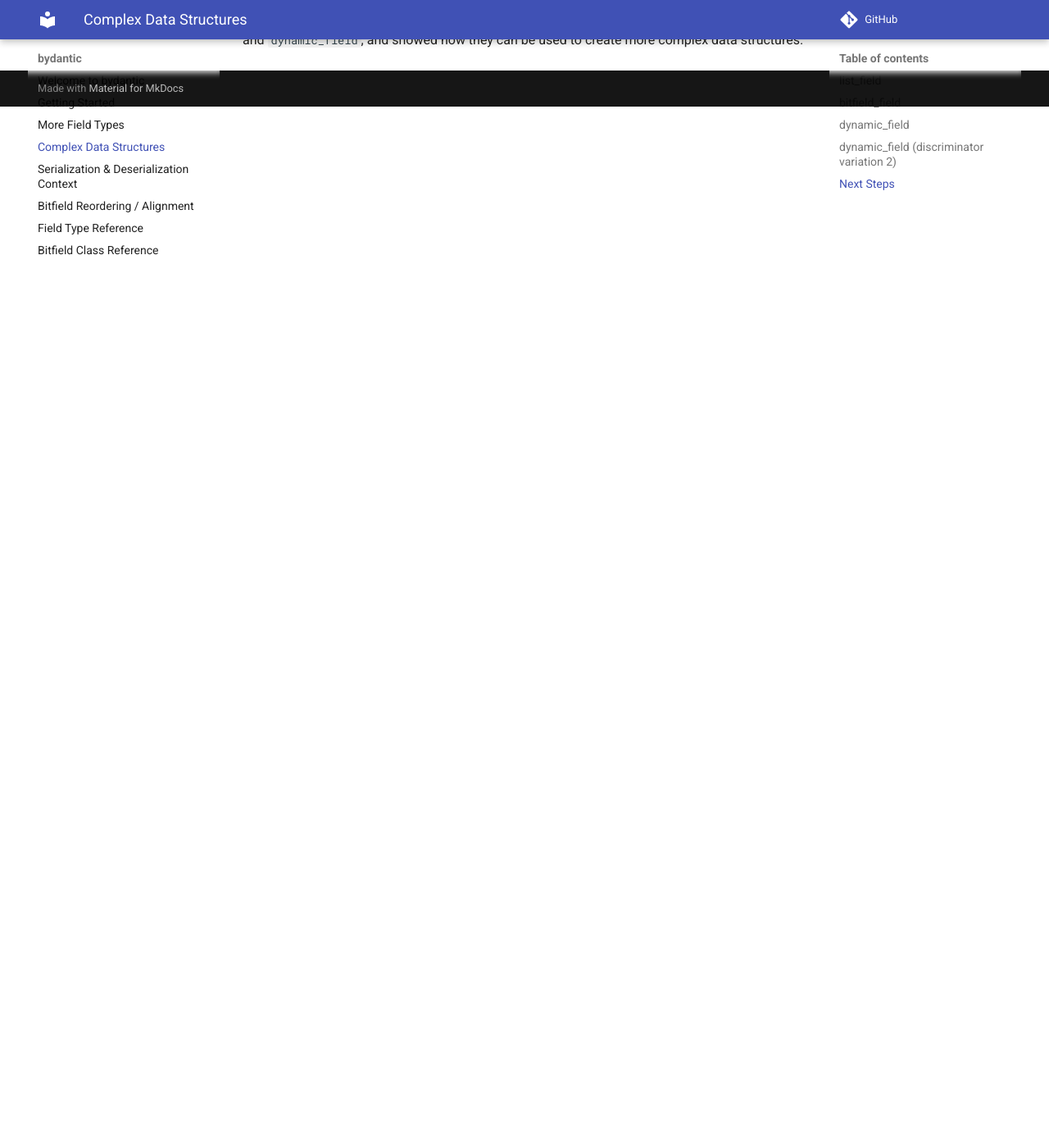
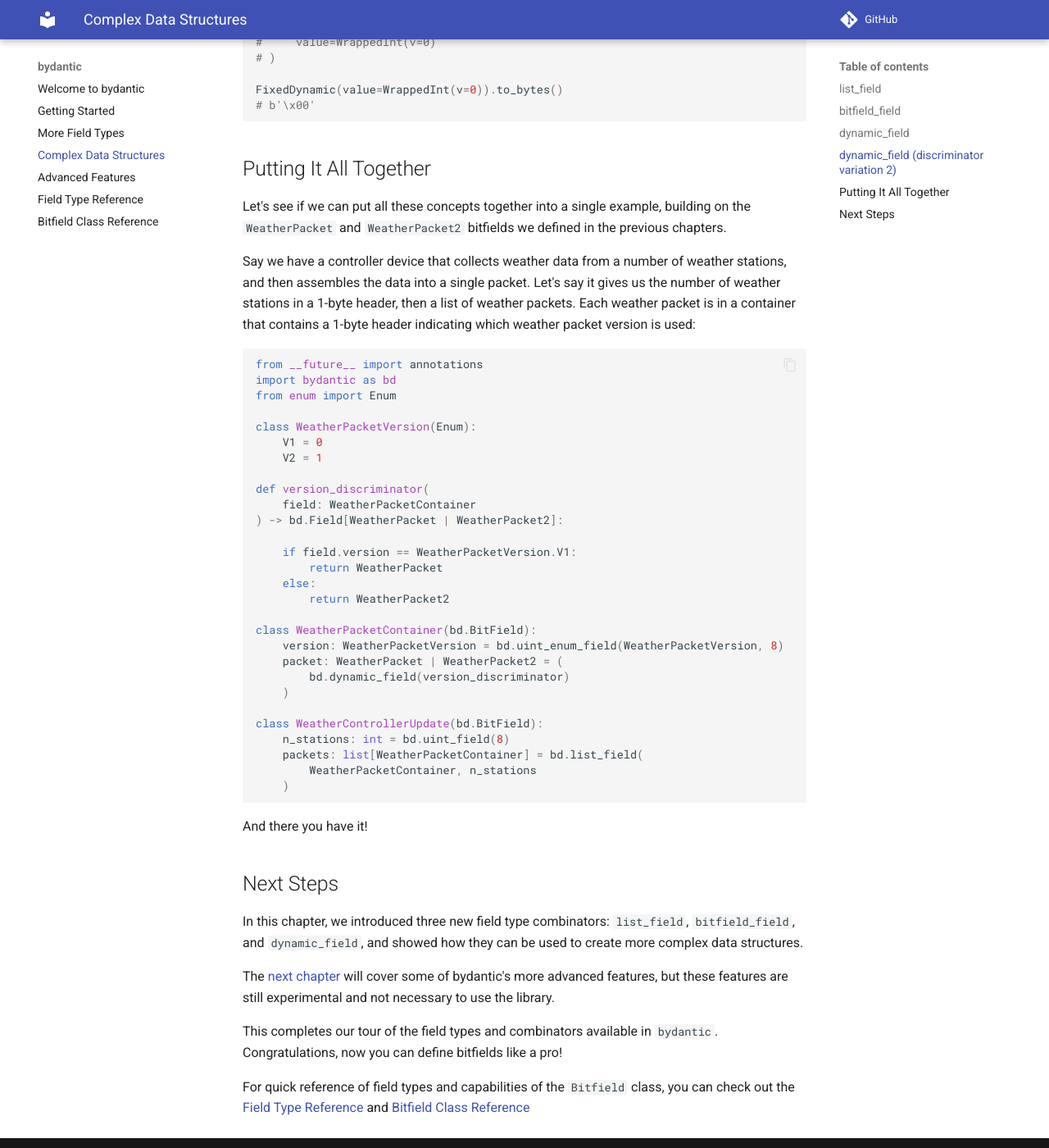
Before and after one commit to khusmann/bydantic, an MkDocs documentation site: the page built from docs/complex-data-structures.md, in a window 1280 px wide and 1400 px high, scrolled down 5749 px. Shown: the whole window at 82% size. Built offline with MkDocs 1.6.1 and Material for MkDocs 9.7.7, drawn with Linux system fonts in a browser that asks for light colours; comment, search, counter and statistics services are not loaded.

Commit message:
add section putting it all together

````diff
--- a/docs/complex-data-structures.md
+++ b/docs/complex-data-structures.md
@@ -295,8 +307,64 @@ FixedDynamic(value=WrappedInt(v=0)).to_bytes()
 # b'\x00'
 ```
 
+## Putting It All Together
+
+Let's see if we can put all these concepts together into a single example,
+building on the `WeatherPacket` and `WeatherPacket2` bitfields we defined in the
+previous chapters.
+
+Say we have a controller device that collects weather data from a number of
+weather stations, and then assembles the data into a single packet. Let's say it
+gives us the number of weather stations in a 1-byte header, then a list of
+weather packets. Each weather packet is in a container that contains a 1-byte
+header indicating which weather packet version is used:
+
+```python
+from __future__ import annotations
+import bydantic as bd
+from enum import Enum
+
+class WeatherPacketVersion(Enum):
+    V1 = 0
+    V2 = 1
+
+def version_discriminator(
+    field: WeatherPacketContainer
+) -> bd.Field[WeatherPacket | WeatherPacket2]:
+
+    if field.version == WeatherPacketVersion.V1:
+        return WeatherPacket
+    else:
+        return WeatherPacket2
+
+class WeatherPacketContainer(bd.BitField):
+    version: WeatherPacketVersion = bd.uint_enum_field(WeatherPacketVersion, 8)
+    packet: WeatherPacket | WeatherPacket2 = (
+        bd.dynamic_field(version_discriminator)
+    )
+
+class WeatherControllerUpdate(bd.BitField):
+    n_stations: int = bd.uint_field(8)
+    packets: list[WeatherPacketContainer] = bd.list_field(
+        WeatherPacketContainer, n_stations
+    )
+```
+
+And there you have it!
+
 ## Next Steps
 
 In this chapter, we introduced three new field type combinators: `list_field`,
 `bitfield_field`, and `dynamic_field`, and showed how they can be used to create
 more complex data structures.
+
+The [next chapter](advanced-features.md) will cover some of bydantic's more
+advanced features, but these features are still experimental and not necessary
+to use the library.
+
+This completes our tour of the field types and combinators available in
+`bydantic`. Congratulations, now you can define bitfields like a pro!
+
+For quick reference of field types and capabilities of the `Bitfield` class, you
+can check out the [Field Type Reference](field-type-reference.md) and
+[Bitfield Class Reference](bitfield-class-reference.md)
--- a/mkdocs.yml
+++ b/mkdocs.yml
@@ -7,8 +7,7 @@ nav:
   - Getting Started: getting-started.md
   - More Field Types: more-field-types.md
   - Complex Data Structures: complex-data-structures.md
-  - Serialization & Deserialization Context: serialization-deserialization-context.md
-  - Bitfield Reordering / Alignment: bitfield-reordering-alignment.md
+  - Advanced Features: advanced-features.md
   - Field Type Reference: field-type-reference.md
   - Bitfield Class Reference: bitfield-class-reference.md
 
````
Also changed, not shown: other parts of docs/complex-data-structures.md (+15 -3 lines), docs/advanced-features.md (renamed from docs/serialization-deserialization-context.md, +4 -0 lines), docs/bitfield-reordering-alignment.md (deleted, +0 -3 lines).
